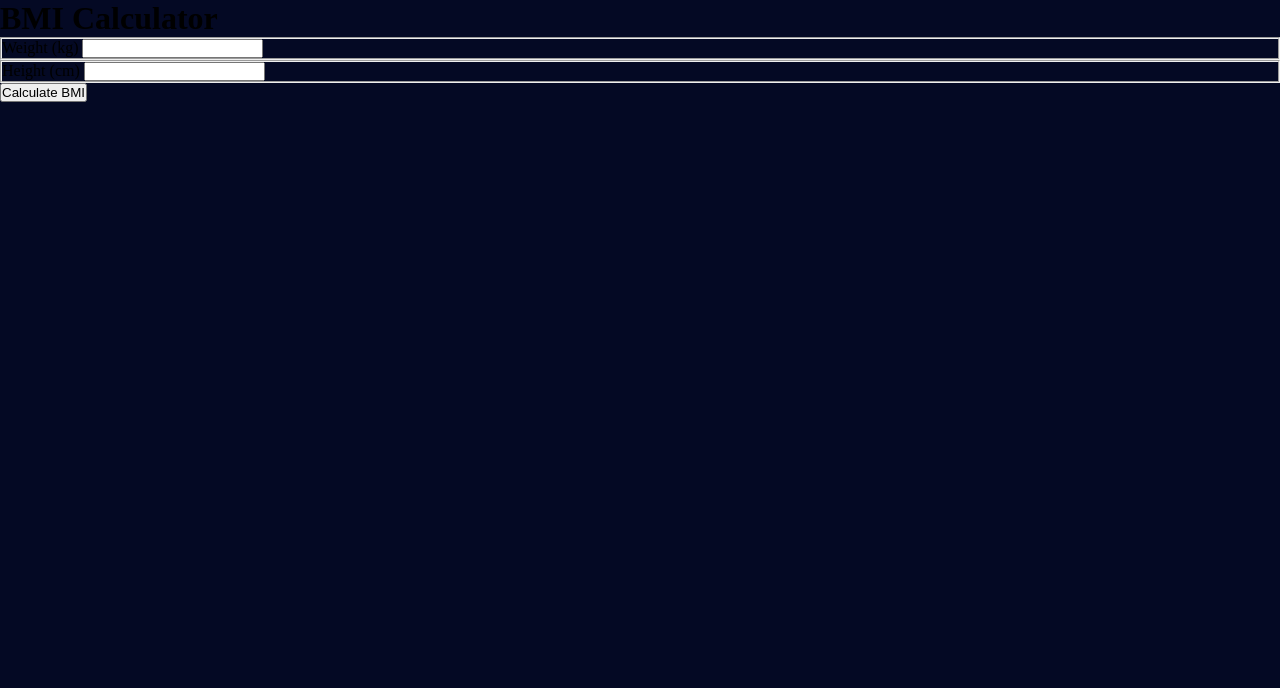
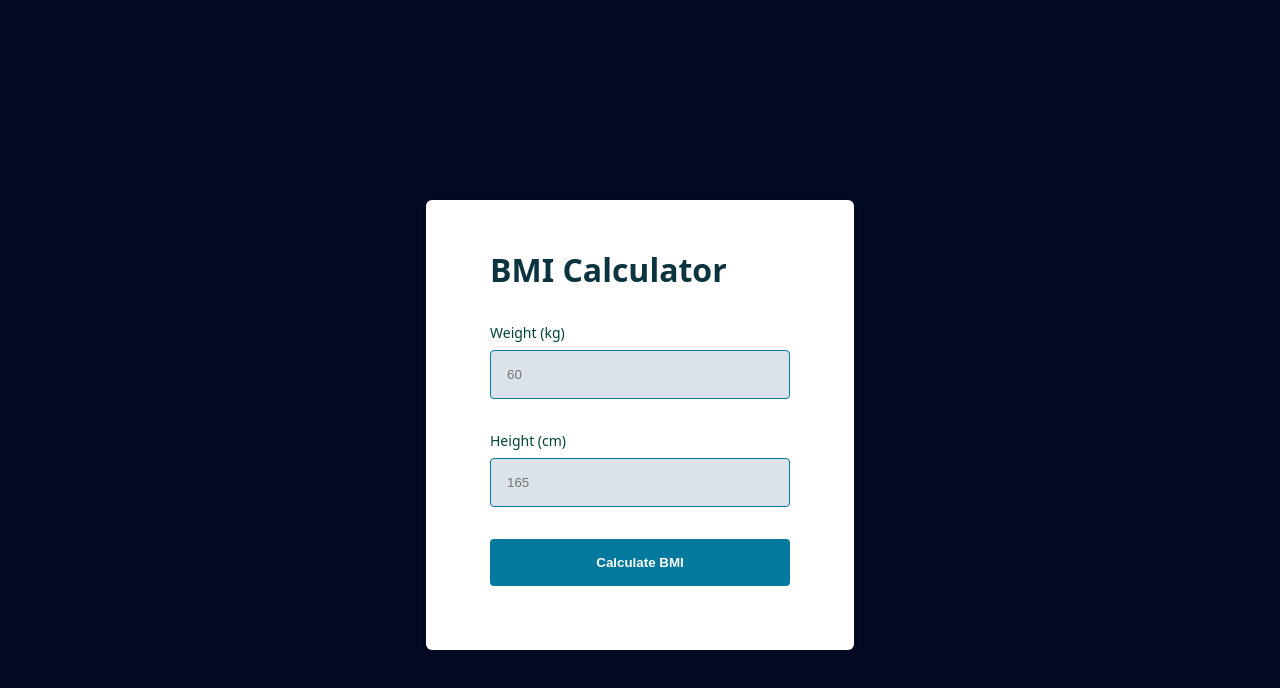
Before and after one commit to Thiagofrf/imc-calculator, a plain HTML site: page index.html in a window 1280 px wide. Drawn offline with Linux system fonts and the light colour scheme.

Commit message:
feature: finish card styling

```diff
--- a/index.html
+++ b/index.html
@@ -15,13 +15,13 @@
                 <label for="">
                     Weight (kg)
                 </label>
-                <input type="number">
+                <input type="number" placeholder="60">
             </fieldset>
             <fieldset>
                 <label for="">
                     Height (cm)
                 </label>
-                <input type="number">
+                <input type="number" placeholder="165">
             </fieldset>
             <button type="submit">
                 Calculate BMI
--- a/styles.css
+++ b/styles.css
@@ -9,6 +9,7 @@
     --main-bg: #040924;
     --text-color: #0C3440;
     --button-bg: #02799D;
+    --button-bg-hover: #025974;
     --label-color: #00453A;
      --input-bg: #DCE2E9;
      --alert-bg: #F03E3E;
@@ -17,4 +18,71 @@
 body {
     background: var(--main-bg);
     font-size: 1.6rem;
+    font-family: system-ui, -apple-system, BlinkMacSystemFont, 'Segoe UI', Roboto, Oxygen, Ubuntu, Cantarell, 'Open Sans', 'Helvetica Neue', sans-serif;
 }
+
+form {
+    width: 428px;
+
+    display: flex;
+    padding: 48px 64px 64px 64px;
+    flex-direction: column;
+    align-items: flex-start;
+    gap: 32px;
+
+    background: #FFF;
+    border-radius: 6px;
+    box-shadow: 0px 2px 4px 0px rgba(0, 0, 0, 0.10);
+    margin: auto;
+    margin-top: 25vh;
+}
+
+form h1 {
+    font-weight: 700;
+    color: var(--text-color);
+}
+
+form fieldset {
+    display: flex;
+    flex-direction: column;
+    border: none;
+    gap: 8px;
+    width: 100%;
+}
+
+form fieldset label {
+    font-size: 14px;
+    color: var(--label-color);
+}
+
+form fieldset input {
+    padding: 16px;
+    border-radius: 4px;
+    border: 1px solid var(--button-bg);
+    background: var(--input-bg);
+}
+
+form button {
+    width: 100%;
+    padding: 16px;
+    text-align: center;
+    border: none;
+    border-radius: 4px;
+    background: var(--button-bg);
+    color: #fff;
+    font-weight: 700;
+
+    transition: .2s ease-in-out;
+}
+
+form button:hover {
+    background: var(--button-bg-hover);
+    cursor: pointer;
+}
+
+@media (max-width: 600px) {
+    form {
+        max-width: 90%;
+        height: auto;
+    }
+}
```
